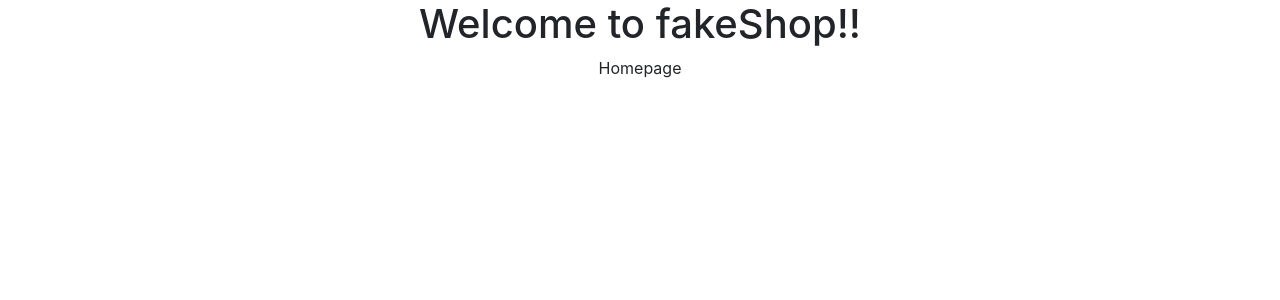
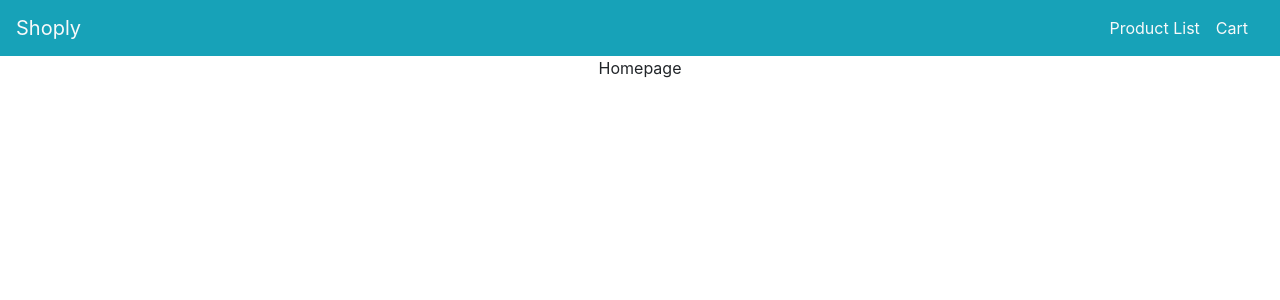
Before and after one commit to dengxinjuan/react-redux-shoply, a React (Create React App) app: page / in a window 1280 px wide. Shown: the top 300 px of the page. Built offline with nearby package versions, Linux system fonts and the light colour scheme.

Commit message:
add navbar

```diff
--- a/src/App.js
+++ b/src/App.js
@@ -1,4 +1,5 @@
 import "./App.css";
+import NavBar from "./NavBar";
 import ProductList from "./ProductList";
 
 import Routed from "./Route";
@@ -6,7 +7,7 @@ import Routed from "./Route";
 function App() {
   return (
     <div className="App">
-      <h1>Welcome to fakeShop!!</h1>
+      <NavBar />
       <Routed />
     </div>
   );
--- /dev/null
+++ b/src/NavBar.js
@@ -0,0 +1,22 @@
+import { NavLink } from "react-router-dom";
+
+function NavBar() {
+  return (
+    <nav className="navbar narbar-light bg-info">
+      <NavLink exact to="/" className="navbar-brand text-light">
+        Shoply
+      </NavLink>
+
+      <ul className="navbar-nav flex-row text-light">
+        <NavLink exact to="/list" className="nav-item pr-3 text-light">
+          Product List
+        </NavLink>
+        <NavLink exact to="/cart" className="nav-item pr-3 text-light">
+          Cart
+        </NavLink>
+      </ul>
+    </nav>
+  );
+}
+
+export default NavBar;
```
